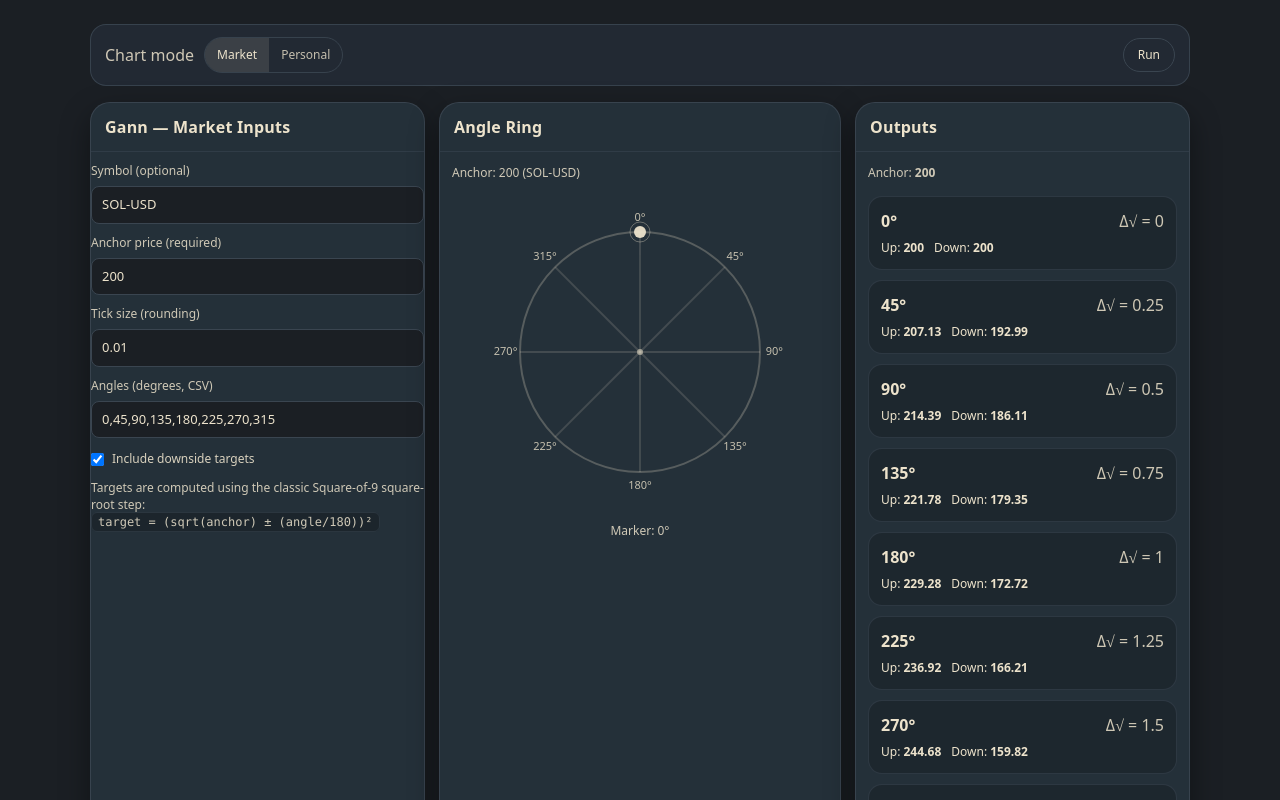
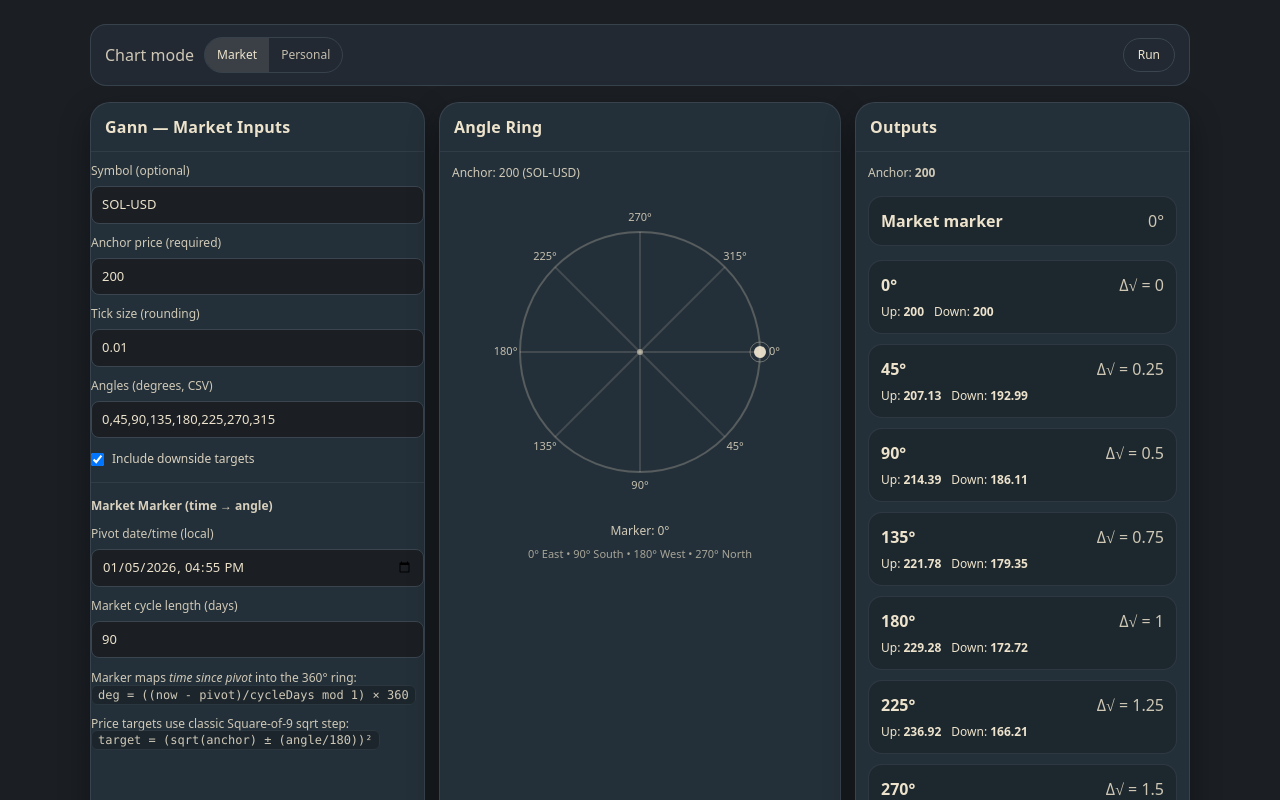
Before and after one commit to jaysperspective/URA, a Next.js app in the folder web/: page /chart in a window 1280 px wide. Both pictures are taken after a click on the button "Run". Shown: the top 800 px of the page. Built offline with nearby package versions, Linux system fonts and the light colour scheme.

Commit message:
Update page.tsx

```diff
--- a/web/src/app/chart/page.tsx
+++ b/web/src/app/chart/page.tsx
@@ -16,27 +16,35 @@ export default function ChartPage() {
 
   // MARKET inputs
   const [symbol, setSymbol] = useState("SOL-USD");
-  const [anchorPrice, setAnchorPrice] = useState("200"); // string input
+  const [anchorPrice, setAnchorPrice] = useState("200");
   const [tickSize, setTickSize] = useState("0.01");
   const [anglesCsv, setAnglesCsv] = useState(DEFAULT_ANGLES.join(","));
   const [includeDownside, setIncludeDownside] = useState(true);
 
+  // ✅ Market marker upgrade: pivot datetime + cycle length
+  const [pivotDateTime, setPivotDateTime] = useState<string>(() => {
+    // default: now, but user can set to a real pivot
+    const d = new Date();
+    const pad = (n: number) => String(n).padStart(2, "0");
+    const s = `${d.getFullYear()}-${pad(d.getMonth() + 1)}-${pad(d.getDate())}T${pad(
+      d.getHours()
+    )}:${pad(d.getMinutes())}`;
+    return s;
+  });
+  const [marketCycleDays, setMarketCycleDays] = useState("90"); // simple default
+
   // PERSONAL inputs
-  const [anchorDateTime, setAnchorDateTime] = useState(() => {
-    // default: a stable anchor, user can change
-    return "1990-01-24T01:39";
-  });
-  const [cycleDays, setCycleDays] = useState("365.2425"); // solar year default
+  const [anchorDateTime, setAnchorDateTime] = useState("1990-01-24T01:39");
+  const [cycleDays, setCycleDays] = useState("365.2425");
   const [personalAnglesCsv, setPersonalAnglesCsv] = useState(DEFAULT_ANGLES.join(","));
 
   const [res, setRes] = useState<GannResponse | null>(null);
   const [loading, setLoading] = useState(false);
 
-  const angles = useMemo(() => parseAnglesCsv(mode === "market" ? anglesCsv : personalAnglesCsv), [
-    mode,
-    anglesCsv,
-    personalAnglesCsv,
-  ]);
+  const angles = useMemo(
+    () => parseAnglesCsv(mode === "market" ? anglesCsv : personalAnglesCsv),
+    [mode, anglesCsv, personalAnglesCsv]
+  );
 
   async function run() {
     setLoading(true);
@@ -52,6 +60,9 @@ export default function ChartPage() {
               tickSize: Number(tickSize),
               angles,
               includeDownside,
+              // ✅ market marker inputs
+              pivotDateTime,
+              cycleDays: Number(marketCycleDays),
             }
           : {
               mode,
@@ -80,7 +91,6 @@ export default function ChartPage() {
   return (
     <div style={pageStyle}>
       <div style={wrapStyle}>
-        {/* Top bar */}
         <div style={topBarStyle}>
           <div style={{ display: "flex", alignItems: "center", gap: 10, flexWrap: "wrap" }}>
             <span style={{ opacity: 0.85 }}>Chart mode</span>
@@ -142,8 +152,38 @@ export default function ChartPage() {
                   <span style={{ opacity: 0.9 }}>Include downside targets</span>
                 </label>
 
+                <div style={{ marginTop: 14, paddingTop: 14, borderTop: "1px solid rgba(58,69,80,0.6)" }}>
+                  <div style={{ fontWeight: 700, fontSize: 12, opacity: 0.9, marginBottom: 8 }}>
+                    Market Marker (time → angle)
+                  </div>
+
+                  <Field label="Pivot date/time (local)">
+                    <input
+                      type="datetime-local"
+                      value={pivotDateTime}
+                      onChange={(e) => setPivotDateTime(e.target.value)}
+                      style={inputStyle}
+                    />
+                  </Field>
+
+                  <Field label="Market cycle length (days)">
+                    <input
+                      value={marketCycleDays}
+                      onChange={(e) => setMarketCycleDays(e.target.value)}
+                      inputMode="decimal"
+                      style={inputStyle}
+                    />
+                  </Field>
+
+                  <div style={helpStyle}>
+                    Marker maps <em>time since pivot</em> into the 360° ring:
+                    <br />
+                    <code style={codeStyle}>deg = ((now - pivot)/cycleDays mod 1) × 360</code>
+                  </div>
+                </div>
+
                 <div style={helpStyle}>
-                  Targets are computed using the classic Square-of-9 square-root step:
+                  Price targets use classic Square-of-9 sqrt step:
                   <br />
                   <code style={codeStyle}>target = (sqrt(anchor) ± (angle/180))²</code>
                 </div>
@@ -202,14 +242,12 @@ export default function ChartPage() {
                 markerDeg={res.data?.markerDeg ?? null}
                 subtitle={
                   mode === "market"
-                    ? `Anchor: ${formatNum(res.data.anchor)} ${res.input.symbol ? `(${res.input.symbol})` : ""}`
+                    ? `Anchor: ${formatNum(res.data.anchor)}${res.input.symbol ? ` (${res.input.symbol})` : ""}`
                     : `Now @ ${formatNum(res.data.markerDeg)}° of cycle`
                 }
               />
             ) : (
-              <div style={{ opacity: 0.8, padding: 12 }}>
-                Run to generate the ring and targets.
-              </div>
+              <div style={{ opacity: 0.8, padding: 12 }}>Run to generate the ring and outputs.</div>
             )}
           </div>
 
@@ -224,9 +262,7 @@ export default function ChartPage() {
                 <PersonalPanel data={res.data} />
               )
             ) : (
-              <div style={{ opacity: 0.8, padding: 12 }}>
-                Outputs appear here.
-              </div>
+              <div style={{ opacity: 0.8, padding: 12 }}>Outputs appear here.</div>
             )}
           </div>
         </div>
@@ -264,10 +300,7 @@ function Segmented({
             key={o.value}
             type="button"
             onClick={() => onChange(o.value)}
-            style={{
-              ...segBtnStyle,
-              ...(active ? segBtnActiveStyle : null),
-            }}
+            style={{ ...segBtnStyle, ...(active ? segBtnActiveStyle : null) }}
           >
             {o.label}
           </button>
@@ -291,14 +324,13 @@ function AngleRing({
   const cy = size / 2;
   const r = 120;
 
+  // ✅ 0° at EAST, 90° at SOUTH (clockwise)
   const spokes = angles.map((deg) => {
-    const a = ((deg - 90) * Math.PI) / 180;
-    const x2 = cx + Math.cos(a) * r;
-    const y2 = cy + Math.sin(a) * r;
-    return { deg, x2, y2 };
+    const p = polarToXY_East0_CW(cx, cy, r, deg);
+    return { deg, x2: p.x, y2: p.y };
   });
 
-  const marker = markerDeg == null ? null : polarToXY(cx, cy, r, markerDeg);
+  const marker = markerDeg == null ? null : polarToXY_East0_CW(cx, cy, r, markerDeg);
 
   return (
     <div style={{ padding: 12 }}>
@@ -310,14 +342,7 @@ function AngleRing({
         {/* spokes */}
         {spokes.map((s) => (
           <g key={s.deg}>
-            <line
-              x1={cx}
-              y1={cy}
-              x2={s.x2}
-              y2={s.y2}
-              stroke="rgba(237,227,204,0.15)"
-              strokeWidth={2}
-            />
+            <line x1={cx} y1={cy} x2={s.x2} y2={s.y2} stroke="rgba(237,227,204,0.15)" strokeWidth={2} />
             <text
               x={cx + (s.x2 - cx) * 1.12}
               y={cy + (s.y2 - cy) * 1.12}
@@ -346,6 +371,11 @@ function AngleRing({
       <div style={{ fontSize: 12, opacity: 0.85, textAlign: "center", marginTop: 10 }}>
         {markerDeg == null ? "Marker appears after run." : `Marker: ${formatNum(markerDeg)}°`}
       </div>
+
+      {/* tiny compass hint */}
+      <div style={{ fontSize: 11, opacity: 0.65, textAlign: "center", marginTop: 6 }}>
+        0° East • 90° South • 180° West • 270° North
+      </div>
     </div>
   );
 }
@@ -356,6 +386,25 @@ function TargetsPanel({ data }: { data: any }) {
       <div style={{ fontSize: 12, opacity: 0.85 }}>
         Anchor: <strong>{formatNum(data.anchor)}</strong>
       </div>
+
+      {Number.isFinite(Number(data.markerDeg)) ? (
+        <div style={miniCardStyle}>
+          <div style={{ display: "flex", justifyContent: "space-between", gap: 10 }}>
+            <div style={{ fontWeight: 600 }}>Market marker</div>
+            <div style={{ opacity: 0.85 }}>{formatNum(data.markerDeg)}°</div>
+          </div>
+          {Array.isArray(data.nextBoundaries) && data.nextBoundaries.length ? (
+            <div style={{ marginTop: 8, display: "flex", flexDirection: "column", gap: 8 }}>
+              {data.nextBoundaries.slice(0, 4).map((b: any) => (
+                <div key={b.angle} style={{ fontSize: 12, opacity: 0.9, display: "flex", justifyContent: "space-between" }}>
+                  <span>{b.angle}° next</span>
+                  <span>{String(b.at).slice(0, 19).replace("T", " ")} ({b.inHours}h)</span>
+                </div>
+              ))}
+            </div>
+          ) : null}
+        </div>
+      ) : null}
 
       <div style={{ display: "flex", flexDirection: "column", gap: 10 }}>
         {(data.targets ?? []).map((t: any) => (
@@ -380,8 +429,7 @@ function TargetsPanel({ data }: { data: any }) {
       </div>
 
       <div style={helpStyle}>
-        Interpretation (basic): 45°/90°/180°/270° targets are common “reaction” levels. Use them as reference levels,
-        not certainty.
+        Basic read: the angle list is your “structure.” The marker is “timing.” Targets are “levels.” You’re watching when timing + levels converge.
       </div>
     </div>
   );
@@ -421,10 +469,7 @@ function PersonalPanel({ data }: { data: any }) {
         ))}
       </div>
 
-      <div style={helpStyle}>
-        Personal use (basic): treat the boundaries as “chapter shifts.” You’re not predicting events — you’re tracking
-        when your internal context tends to change.
-      </div>
+      <div style={helpStyle}>Personal use: you’re tracking *context shifts* as you cross key angles.</div>
     </div>
   );
 }
@@ -442,12 +487,15 @@ function parseAnglesCsv(csv: string): number[] {
     .filter((n) => Number.isFinite(n))
     .map((n) => ((n % 360) + 360) % 360);
 
-  // de-dupe & sort
   return Array.from(new Set(nums)).sort((a, b) => a - b);
 }
 
-function polarToXY(cx: number, cy: number, r: number, deg: number) {
-  const a = ((deg - 90) * Math.PI) / 180;
+/**
+ * ✅ 0° at EAST, increasing clockwise:
+ * 0° East, 90° South, 180° West, 270° North
+ */
+function polarToXY_East0_CW(cx: number, cy: number, r: number, deg: number) {
+  const a = (deg * Math.PI) / 180;
   return { x: cx + Math.cos(a) * r, y: cy + Math.sin(a) * r };
 }
 
```
